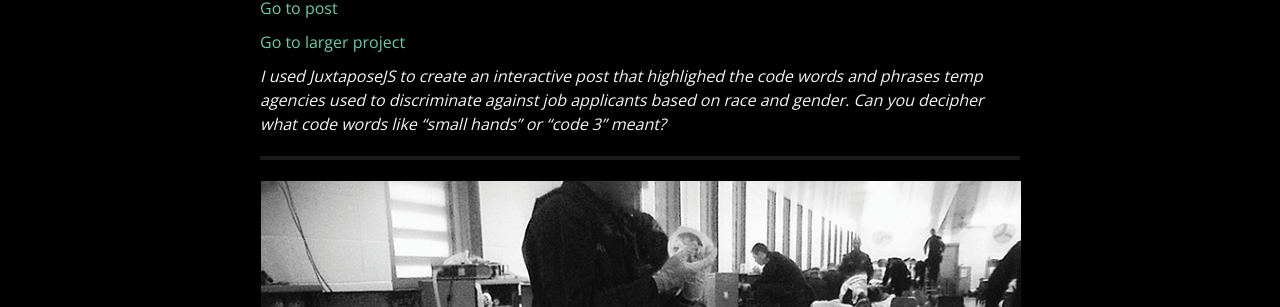
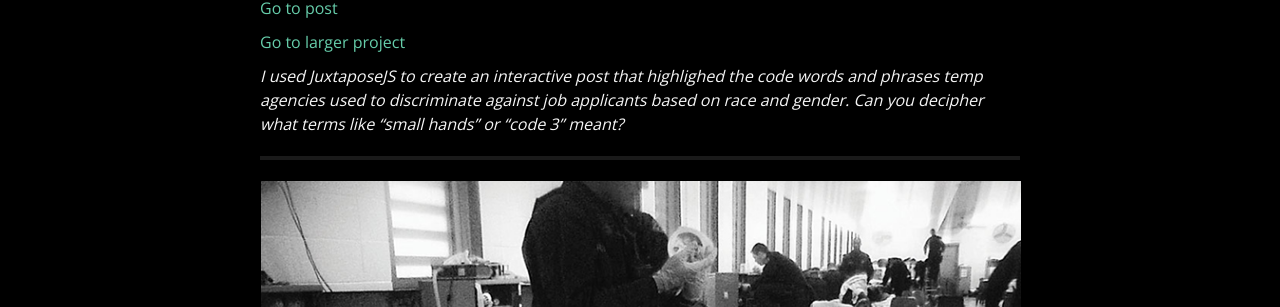
Before and after one commit to juliachanb/juliachanb.github.io, a Jekyll site: the page built from pages/portfolio.md, in a window 1280 px wide and 900 px high, scrolled down 1053 px. Shown: the part 195-502 px from the top of the window. Built offline with Jekyll 4.4.1, drawn with Linux system fonts in a browser that asks for light colours; nearby versions of some CDN libraries; some web fonts are replaced; some of the changed text lies outside the part shown.

```diff
--- a/pages/portfolio.md
+++ b/pages/portfolio.md
@@ -35,7 +35,7 @@
 
 [Go to larger project](https://www.revealnews.org/article/when-companies-hire-temp-workers-by-race-black-applicants-lose-out/)
 
-*I used JuxtaposeJS to create an interactive post that highlighed the code words and phrases temp agencies used to discriminate against job applicants based on race and gender. Can you decipher what code words like "small hands" or "code 3" meant?*
+*I used JuxtaposeJS to create an interactive post that highlighed the code words and phrases temp agencies used to discriminate against job applicants based on race and gender. Can you decipher what terms like "small hands" or "code 3" meant?*
 
 ---
 
```
Also changed, not shown: other parts of pages/portfolio.md (+2 -2 lines).
